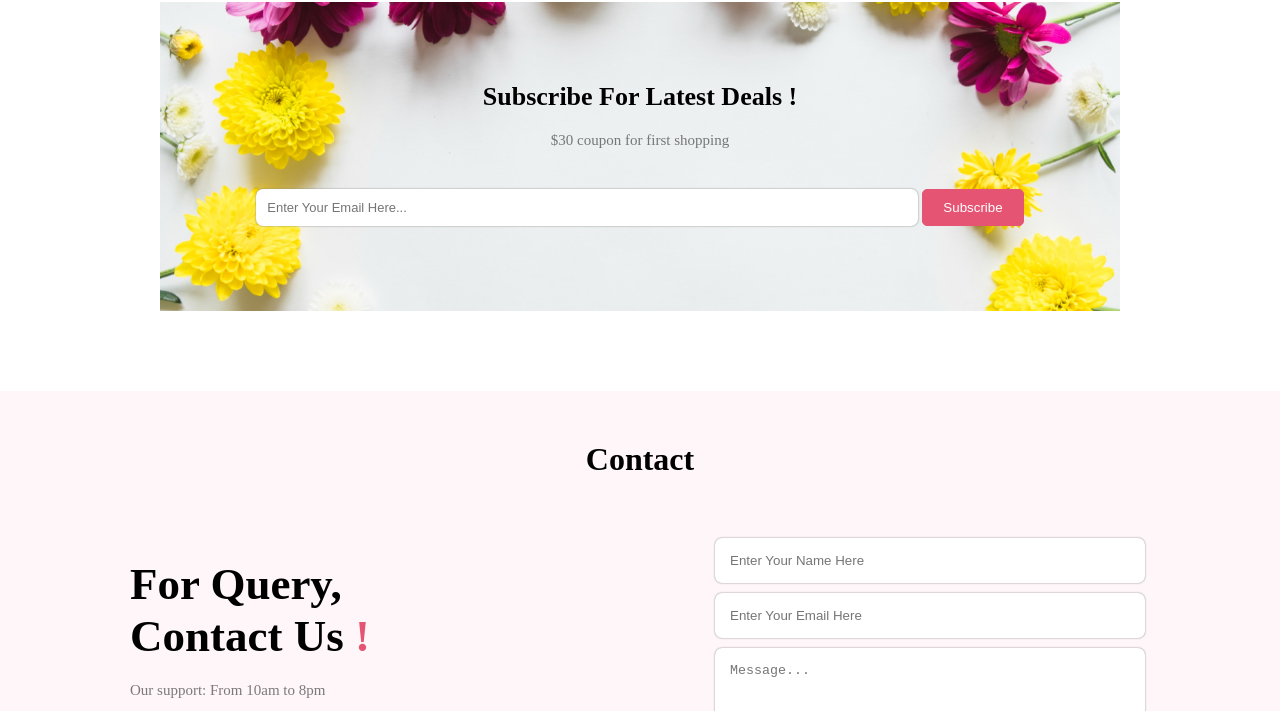
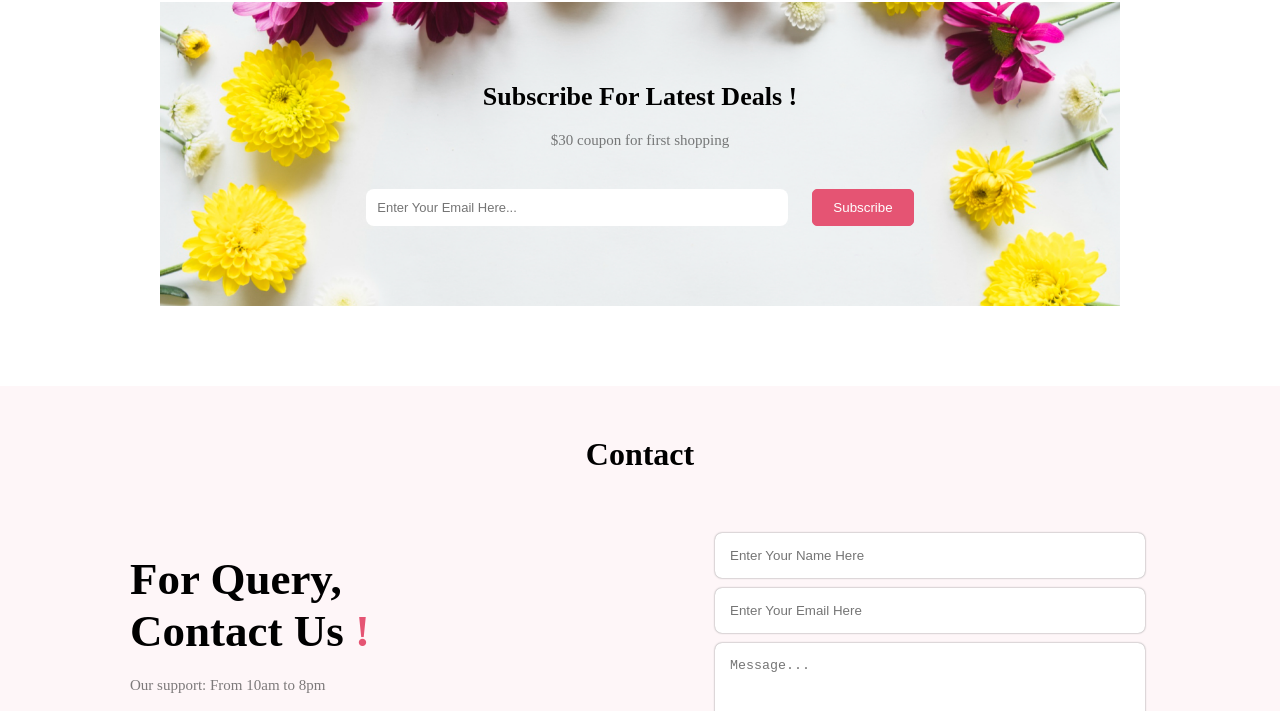
Before and after one commit to soyebsuvo/assignment-1-fsa, a plain HTML site: page index.html in a window 1280 px wide. Shown: the part 2162-2873 px from the top of the page. Drawn offline with Linux system fonts and the light colour scheme.

Commit message:
checked and resolved

```diff
--- a/index.html
+++ b/index.html
@@ -125,7 +125,7 @@
                     $30 coupon for first shopping
                 </p>
                 <form class="form">
-                    <input type="email" class="email" id="email" required placeholder="Enter Your Email Here...">
+                    <input type="email" class="emails" id="emails" required placeholder="Enter Your Email Here...">
                 <button class="btn">Subscribe</button>
                 </form>
 
--- a/style.css
+++ b/style.css
@@ -173,7 +173,7 @@
     margin-top: 20px;
 }
 .form>input{
-    padding: 11px !important;
+    padding: 11px;
     border: none;
     border-radius: 8px;
     margin-right: 20px;
```
